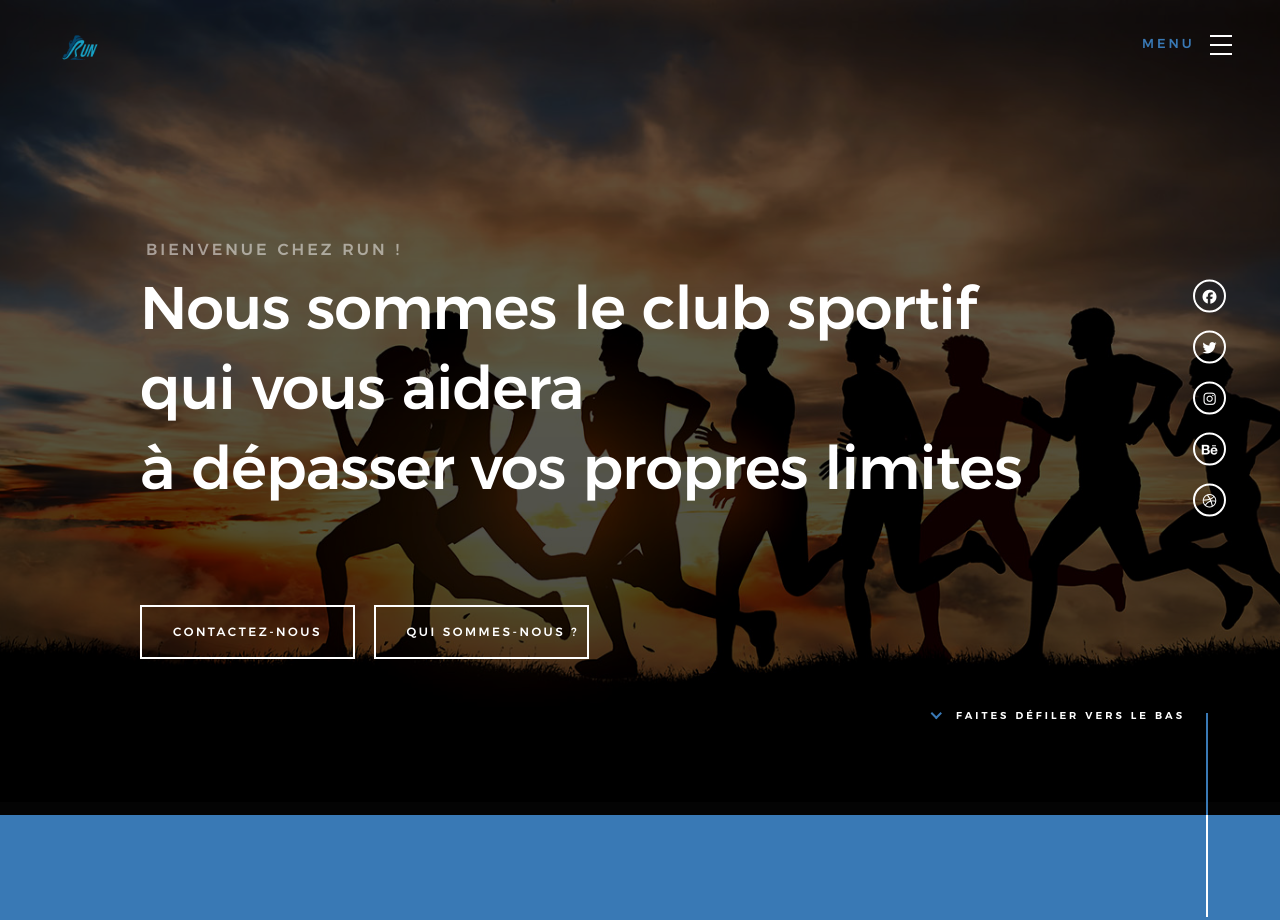
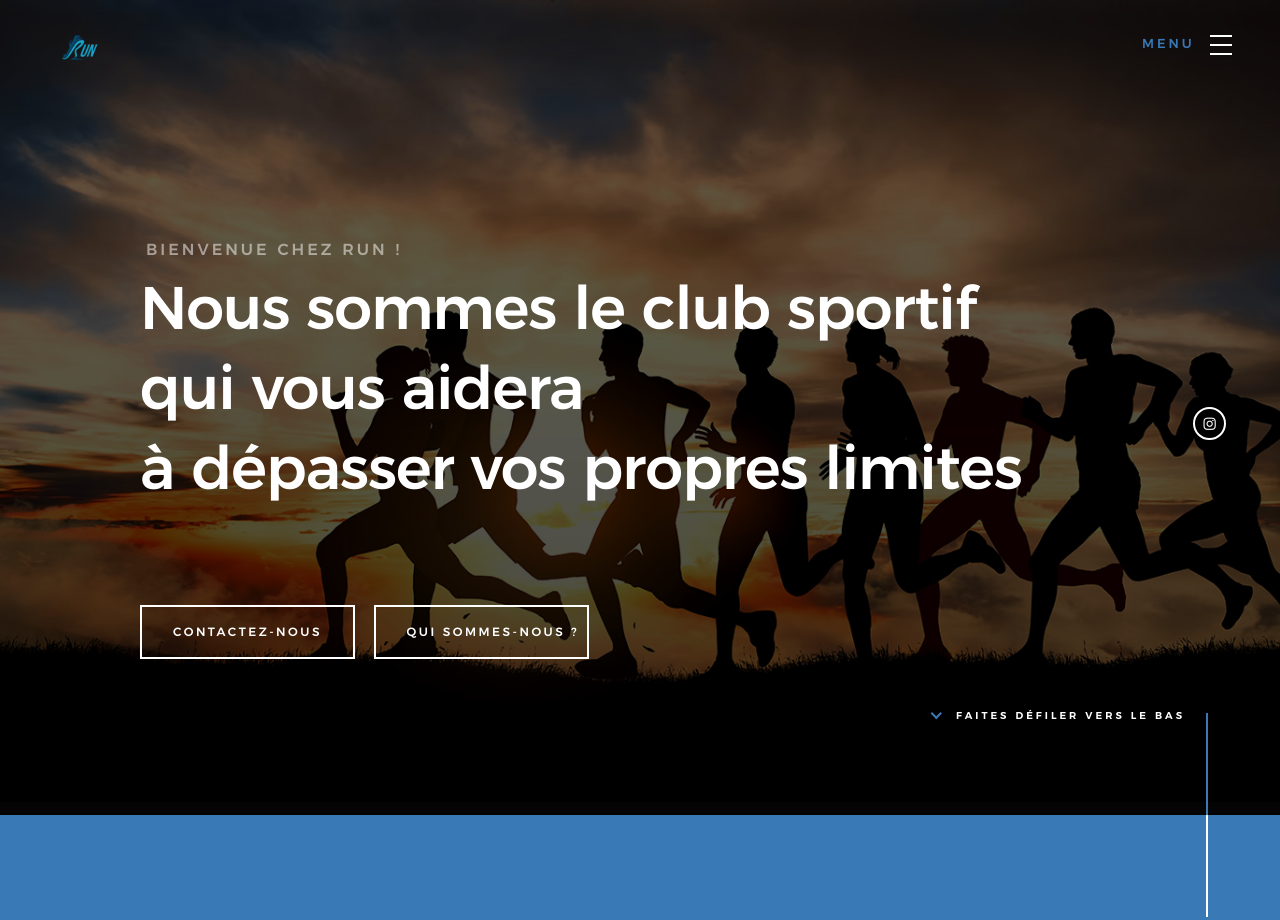
Before and after one commit to kzczane/run, a plain HTML site: page index.html in a window 1280 px wide. Shown: the top 920 px of the page. Drawn offline with Linux system fonts and the light colour scheme; files whose address does not match are found by name.

Commit message:
Update index.html

```diff
--- a/index.html
+++ b/index.html
@@ -141,22 +141,14 @@
 
 
         <ul class="home-social">
-            <li>
-                <a href="#0"><i class="fa fa-facebook" aria-hidden="true"></i><span>Facebook</span></a>
-            </li>
-            <li>
-                <a href="#0"><i class="fa fa-twitter" aria-hidden="true"></i><span>Twiiter</span></a>
-            </li>
-            <li>
-                <a href="#0"><i class="fa fa-instagram" aria-hidden="true"></i><span>Instagram</span></a>
-            </li>
-            <li>
-                <a href="#0"><i class="fa fa-behance" aria-hidden="true"></i><span>Behance</span></a>
-            </li>
-            <li>
-                <a href="#0"><i class="fa fa-dribbble" aria-hidden="true"></i><span>Dribbble</span></a>
-            </li>
-        </ul>
+
+
+    <a href="https://www.instagram.com/lucas_pntl" target="_blank">
+        <i class="fa fa-instagram" aria-hidden="true"></i>
+        <span>Instagram</span>
+    </a>
+</li>
+
         <!-- end home-social -->
 
     </section> <!-- end s-home -->
@@ -297,7 +289,7 @@
 
             <div class="row section-header has-bottom-sep light-sep" data-aos="fade-up">
                 <div class="col-full">
-                    <h3 class="subhead">Nos projets récents</h3>
+                    <h3 class="subhead">Nos derniers projets</h3>
                     <h1 class="display-2 display-2--light">Nous faisons notre travail avec passion, découvrez nos derniers projets !</h1>
                 </div>
             </div> <!-- end section-header -->
@@ -502,7 +494,7 @@
         <div class="row section-header" data-aos="fade-up">
             <div class="col-full">
                 <h3 class="subhead">Chers clients</h3>
-                <h1 class="display-2">Run a l'honneur d'être en partenariat avec </h1>
+                <h1 class="display-2">Run est fier d’être en partenariat avec </h1>
             </div>
         </div> <!-- end section-header -->
 
@@ -581,7 +573,7 @@
         <div class="row section-header" data-aos="fade-up">
             <div class="col-full">
                 <h3 class="subhead">Contactez-nous</h3>
-                <h1 class="display-2 display-2--light">Contactez-nous pour un projet ou simplement pour nous laisser un avis</h1>
+                <h1 class="display-2 display-2--light">Nous sommes à votre disposition pour un projet ou simplement pour recueillir vos avis</h1>
             </div>
         </div>
 
```
